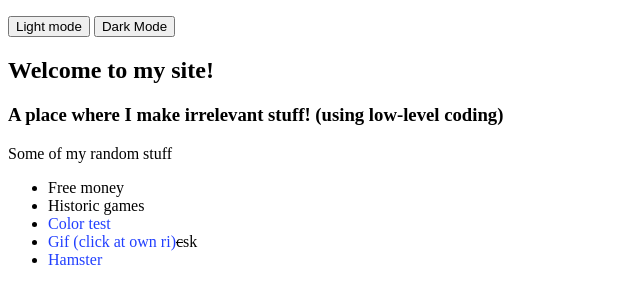
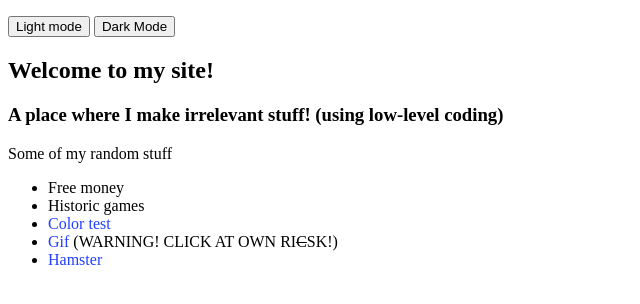
Before and after one commit to cs50z/cs50z.github.io, a plain HTML site: page index.html in a window 1280 px wide. Shown: the whole page, without its empty margins (0-640 px from the left). Drawn offline with Linux system fonts and the light colour scheme.

Commit message:
Update index.html

```diff
--- a/index.html
+++ b/index.html
@@ -52,7 +52,7 @@
         <li><a href="https://cs50z.github.io/Free%20money"></a>Free money</li>
         <li><a href="https://cs50z.github.io/Games"></a>Historic games</li>
         <li><a href="https://cs50z.github.io/No_'U'">Color test</a></li>
-        <li><a href="https://cs50z.github.io/image.gif">Gif (click at own ri)</a><s>c</s>sk</li>
+        <li><a href="https://cs50z.github.io/image.gif">Gif </a>(WARNING! CLICK AT OWN RI<s>C</s>SK!)</li>
         <li><a href="https://www.youtube.com/watch?v=p3G5IXn0K7A">Hamster</a></li>
     <ul>
 
```
